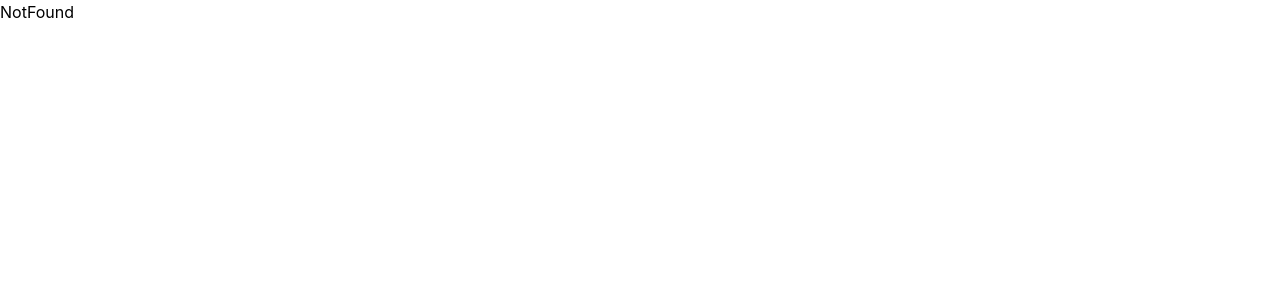
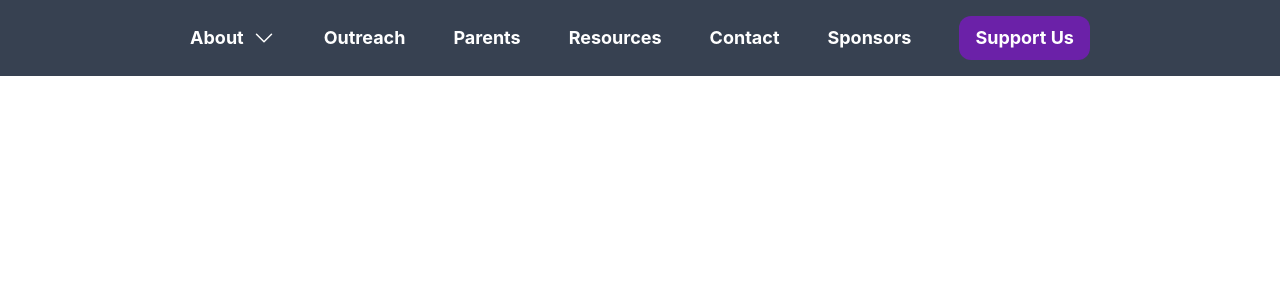
Before and after one commit to FRC1257/team-website-new, a React (Vite) app in the folder SnailSite/: page /test2 in a window 1280 px wide. Shown: the top 300 px of the page. Built offline with nearby package versions, Linux system fonts and the light colour scheme.

Commit message:
HeaderPls.tsx kinda works

```diff
--- a/SnailSite/package.json
+++ b/SnailSite/package.json
@@ -14,6 +14,8 @@
     "@emotion/styled": "^11.11.0",
     "@mui/base": "^5.0.0-beta.24",
     "@mui/material": "^5.14.18",
+    "flowbite": "^2.2.0",
+    "flowbite-react": "^0.7.0",
     "localforage": "^1.10.0",
     "match-sorter": "^6.3.1",
     "react": "^18.2.0",
--- a/SnailSite/src/App.tsx
+++ b/SnailSite/src/App.tsx
@@ -9,8 +9,12 @@ import Leadership from "./pages/Leadership";
 import Donate from "./pages/Donate";
 import Contact from "./pages/Contact";
 import "./App.css";
+import HeaderTest from "./components/testing/HeaderTest";
+import HeaderPls from "./components/testing/HeaderPls";
 
-import HomepageTest from "./components/testing/HomepageTest";
+// import HomepageTest from "./components/testing/HomepageTest";
+// import NavbarFlowbite from "./components/NavbarFlowbite";
+// import AnotherNavbar from "./components/AnotherNavbar";
 
 function App() {
   return (
@@ -26,7 +30,8 @@ function App() {
           <Route path="/contact" element={<Contact />} />
           <Route path="*" element={<NotFound />} />
 
-          <Route path="/test" element={<HomepageTest />} />
+          <Route path="/test" element={<HeaderTest />} />
+          <Route path="/test2" element={<HeaderPls />} />
         </Routes>
         {/* <Footer /> */}
       </BrowserRouter>
--- /dev/null
+++ b/SnailSite/src/components/AnotherNavbar.tsx
@@ -0,0 +1,75 @@
+import { Collapse } from "flowbite";
+import type { CollapseOptions, CollapseInterface, InstanceOptions } from "flowbite";
+
+const AnotherNavbar = () => {
+  // set the target element that will be collapsed or expanded (eg. navbar menu)
+  const targetEl: HTMLElement = document.getElementById("targetEl");
+
+  // optionally set a trigger element (eg. a button, hamburger icon)
+  const triggerEl: HTMLElement = document.getElementById("triggerEl");
+
+  // optional options with default values and callback functions
+  const options: CollapseOptions = {
+    onCollapse: () => {
+      console.log("element has been collapsed");
+    },
+    onExpand: () => {
+      console.log("element has been expanded");
+    },
+    onToggle: () => {
+      console.log("element has been toggled");
+    },
+  };
+
+  // instance options object
+  const instanceOptions: InstanceOptions = {
+    id: "targetEl",
+    override: true,
+  };
+
+  /*
+   * $targetEl: required
+   * $triggerEl: optional
+   * options: optional
+   * instanceOptions: optional
+   */
+  const collapse: CollapseInterface = new Collapse(
+    targetEl,
+    triggerEl,
+    options,
+    instanceOptions
+  );
+
+  // show the target element
+  collapse?.expand();
+
+  return (
+    <div className="block bg-red-500 w-[1440px]">
+      <button
+        type="button"
+        id="triggerEl"
+        aria-expanded="false"
+        className="text-white bg-blue-700 hover:bg-blue-800 focus:ring-4 focus:ring-blue-300 font-medium rounded-lg text-sm px-5 py-2.5 mr-2 mb-2 dark:bg-blue-600 dark:hover:bg-blue-700 focus:outline-none dark:focus:ring-blue-800"
+      >
+        Trigger collapse
+      </button>
+
+      <div id="targetEl" className="hidden">
+        <ul className="w-48 rounded-lg  border border-gray-200 bg-white text-sm text-gray-900 dark:border-gray-600 dark:bg-gray-700 dark:text-white">
+          <li className="w-full rounded-t-lg border-b border-gray-200 px-4 py-2 dark:border-gray-600">
+            Profile
+          </li>
+          <li className="w-full border-b border-gray-200 px-4 py-2 dark:border-gray-600">
+            Settings
+          </li>
+          <li className="w-full border-b border-gray-200 px-4 py-2 dark:border-gray-600">
+            Messages
+          </li>
+          <li className="w-full rounded-b-lg px-4 py-2">Download</li>
+        </ul>
+      </div>
+    </div>
+  );
+};
+
+export default AnotherNavbar;
--- /dev/null
+++ b/SnailSite/src/components/testing/HeaderPls.tsx
@@ -0,0 +1,39 @@
+const HeaderPls = () => {
+  return (
+    <nav>
+      <div className="flex justify-center bg-gray-700">
+        <ul className="flex justify-between items-center gap-4 text-white text-lg font-bold">
+          <li className="flex flex-wrap items-center gap-2 p-4 hover:bg-blue-900">
+            <span>About</span>
+            <svg
+              xmlns="http://www.w3.org/2000/svg"
+              fill="none"
+              viewBox="0 0 24 24"
+              strokeWidth={1.5}
+              stroke="currentColor"
+              className="w-6 h-6 hover:bg-green-800"
+            >
+              <path
+                strokeLinecap="round"
+                strokeLinejoin="round"
+                d="m19.5 8.25-7.5 7.5-7.5-7.5"
+              />
+            </svg>
+          </li>
+          <li className="p-4 hover:bg-blue-900">Outreach</li>
+          <li className="p-4 hover:bg-blue-900">Parents</li>
+          <li className="p-4 hover:bg-blue-900">Resources</li>
+          <li className="p-4 hover:bg-blue-900">Contact</li>
+          <li className="p-4 hover:bg-blue-900">Sponsors</li>
+          <li className="p-4">
+            <button className="bg-purple-800 rounded-xl py-2 px-4">
+              Support Us
+            </button>
+          </li>
+        </ul>
+      </div>
+    </nav>
+  );
+};
+
+export default HeaderPls;
--- a/SnailSite/src/components/testing/HeaderTest.tsx
+++ b/SnailSite/src/components/testing/HeaderTest.tsx
@@ -42,9 +42,9 @@ const HeaderTest = () => {
             >
               <path
                 stroke="currentColor"
-                stroke-linecap="round"
-                stroke-linejoin="round"
-                stroke-width="2"
+                strokeLinecap="round"
+                strokeLinejoin="round"
+                strokeWidth="2"
                 d="M1 1h15M1 7h15M1 13h15"
               />
             </svg>
```
Also changed, not shown: SnailSite/src/components/testing/HomepageTest.tsx (+4 -4 lines), 2 other files (tests, documents, lock files or other folders).
